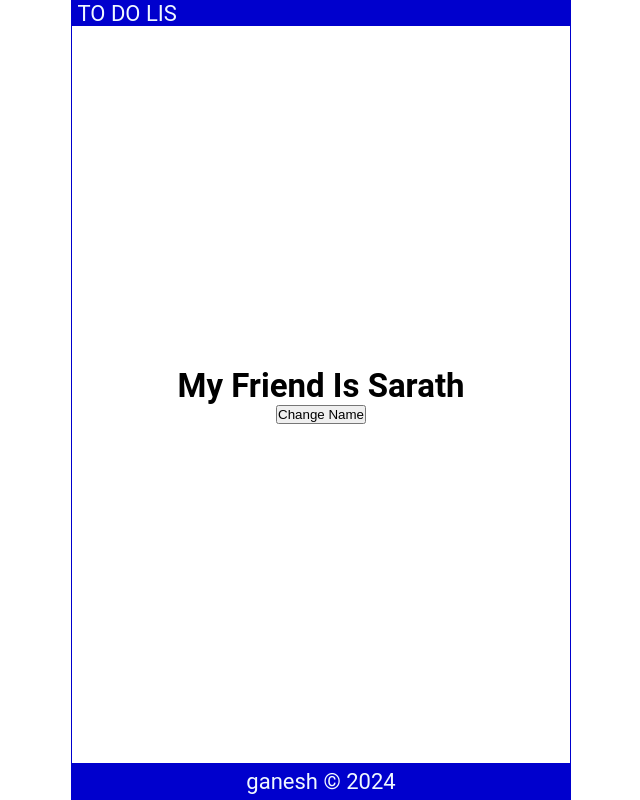
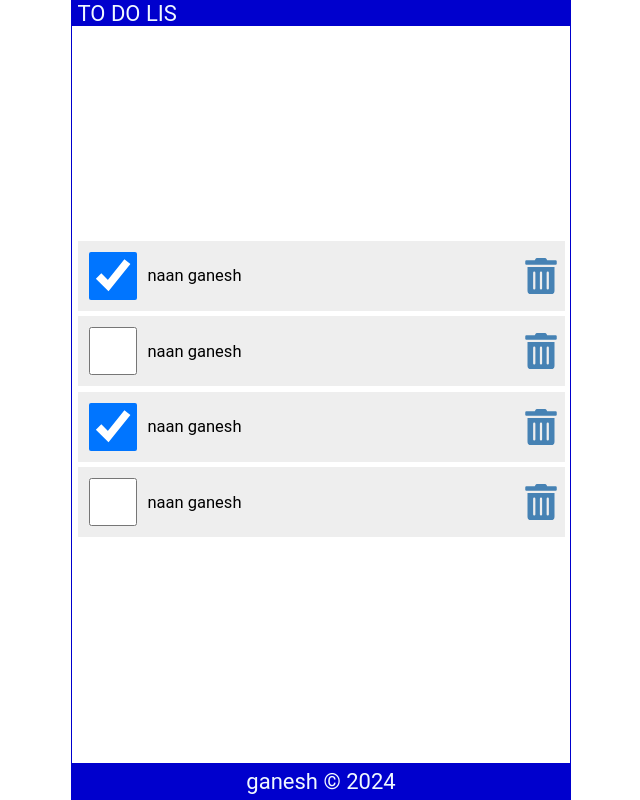
Before and after one commit to ganeshraj0/react, a React (Create React App) app: page / in a window 1280 px wide. Shown: the whole page, without its empty margins (319-959 px from the left). Built offline with nearby package versions, Linux system fonts and the light colour scheme.

Commit message:
todo list  delete function creat

```diff
--- a/package.json
+++ b/package.json
@@ -8,7 +8,8 @@
     "@testing-library/user-event": "^13.5.0",
     "react": "^18.3.1",
     "react-dom": "^18.3.1",
-    "react-scripts": "5.0.1",
+    "react-icons": "^5.2.1",
+    "react-scripts": "^5.0.1",
     "web-vitals": "^2.1.4"
   },
   "scripts": {
--- a/src/App.js
+++ b/src/App.js
@@ -1,6 +1,6 @@
 import Header from './Header';
-import Contaner from './Contaner';
 import Footer from './Footer';
+import Todolist from './Todolist';
 
 function App() {
 
@@ -8,7 +8,7 @@
   return (
 <div className='App'>
 <Header/>
-<Contaner/>
+<Todolist/>
 <Footer/>
 
 </div>
--- a/src/Contaner.js
+++ /dev/null
@@ -1,19 +0,0 @@
-import React, { useState } from 'react'
-
-const Contaner = () => {
-    const [name ,setName] = useState("Sarath")
-    function changeName()
-    {
-        const names =["sarath","chandru","suri"]
-        const num =Math.floor(Math.random()*3)
-        setName(names[num])
-    }
-  return (
-    <main>
-    <h2>My Friend Is {name} </h2>
-    <button onClick={() => changeName()}>Change Name</button>
-    </main>
-  )
-}
-
-export default Contaner
--- /dev/null
+++ b/src/Todolist.js
@@ -0,0 +1,67 @@
+import React, { useState } from 'react'
+import { FaTrashAlt } from "react-icons/fa";
+
+const Todolist = () => {
+
+    const [list,setlist] = useState([
+        {
+            id:1,
+            work:"naan ganesh",
+            checked : true
+        },
+        {
+            id:2,
+            work:"naan ganesh",
+            checked : false
+        },
+        {
+            id:3,
+            work:"naan ganesh",
+            checked : true
+        },
+        {
+            id:4,
+            work:"naan ganesh",
+            checked : false
+        },
+    ])
+
+    const  changefunction=(id)=>
+        {
+
+            const listid = list.map((item) =>
+                 item.id === id ? {...item, checked :!item.checked} : item)
+            setlist(listid)
+        }
+    function removeEvent (id)
+    {
+
+        const newlist =list.filter((l)=> l.id !== id)
+        setlist(newlist)
+    }
+
+
+  return (
+    <main>
+    <ul>
+    {
+        list.map((l) => (
+            <li className='item' key={l.id}>
+            <input
+            type="checkbox"
+            onChange={()=>changefunction(l.id)}
+            checked={l.checked} />
+            <label>{l.work}</label>
+            <FaTrashAlt
+            role="button"
+            onClick={()=>removeEvent (l.id)
+            }
+            tabIndex="0"/>
+            </li>
+        ))
+    }</ul>
+    </main>
+  )
+}
+
+export default Todolist
--- a/src/index.css
+++ b/src/index.css
@@ -57,3 +57,64 @@
   display: grid;
   place-content: center;
 }
+
+ul {
+  width: 100%;
+  list-style: none;
+  padding: 0 0.25rem 0.25rem;
+}
+
+ul li::before {
+  content: "\200B";
+}
+
+.item {
+  display: flex;
+  justify-content: flex-start;
+  align-items: center;
+  padding: 0.5rem 0 0.5rem 0.5rem;
+  margin: 0.25rem 0;
+  background-color: #eee;
+}
+
+.item:first-child {
+  margin: 0;
+}
+
+.item input[type="checkbox"] {
+  text-align: center;
+  width: 2.5rem;
+  width: 48px;
+  min-width: 48px;
+  height: 2.5rem;
+  height: 48px;
+  min-height: 48px;
+  cursor: pointer;
+  margin-right: 0.5rem;
+
+}
+
+.item input[type="checkbox"]:focus + label {
+  text-decoration: underline;
+  /* background-color: blue; */
+}
+
+.item > label {
+  font-size: 0.75rem;
+  flex-grow: 1;
+}
+
+.item svg {
+  width: 48px;
+  min-width: 48px;
+  height: 36px;
+  font-size: 1rem;
+  color: steelblue;
+  cursor: pointer;
+}
+
+.item svg:focus,
+.item svg:hover {
+  color: red;
+  outline: none;
+}
```
Also changed, not shown: 1 other file (tests, documents, lock files or other folders). Lines whose indentation alone changed are shown as unchanged.
